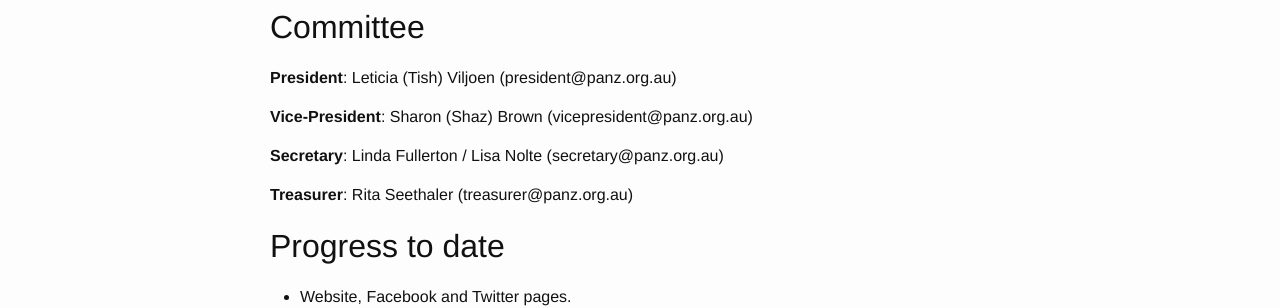
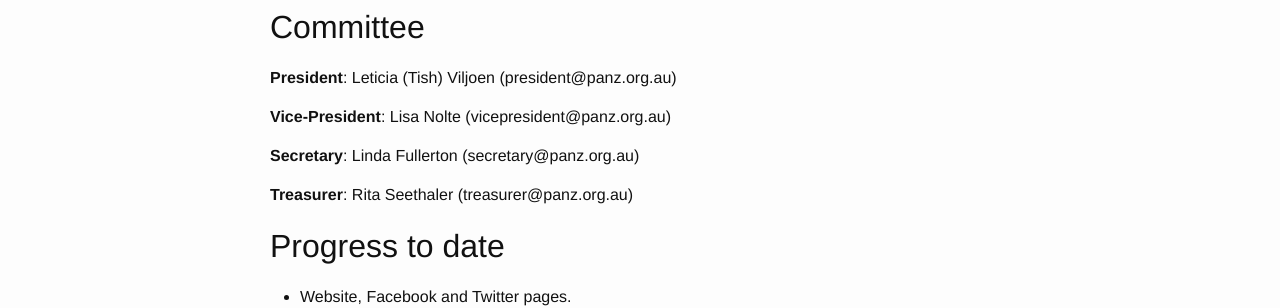
Before and after one commit to panzweb/panzweb.github.io, a Jekyll site: the page built from 1.about.markdown, in a window 1280 px wide. Shown: the part 909-1217 px from the top of the page. Built offline with Jekyll 4.4.1, drawn with Linux system fonts in a browser that asks for light colours.

Commit message:
updates commitee

```diff
--- a/1.about.markdown
+++ b/1.about.markdown
@@ -35,9 +35,9 @@
 
 __President__: Leticia (Tish) Viljoen (president@panz.org.au)
 
-__Vice-President__: Sharon (Shaz) Brown (vicepresident@panz.org.au)
+__Vice-President__: Lisa Nolte (vicepresident@panz.org.au)
 
-__Secretary__: Linda Fullerton / Lisa Nolte (secretary@panz.org.au)
+__Secretary__: Linda Fullerton (secretary@panz.org.au)
 
 __Treasurer__: Rita Seethaler (treasurer@panz.org.au)
 
```
